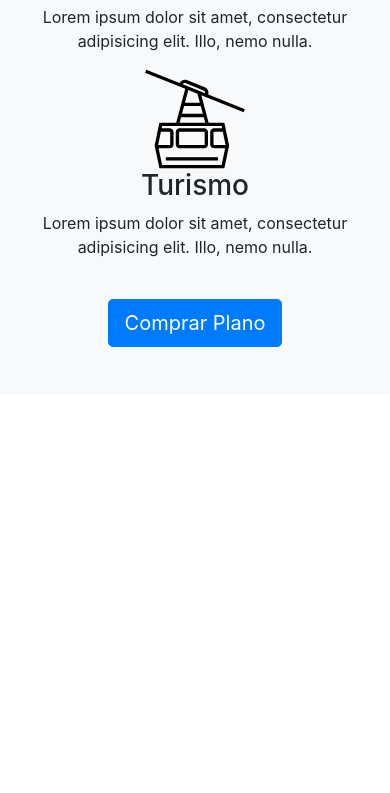
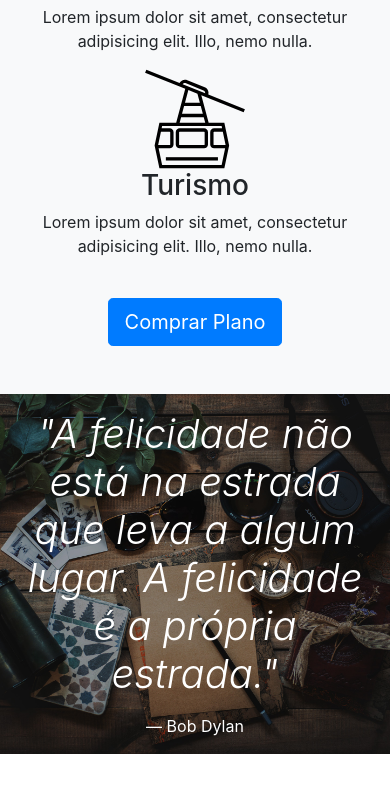
Before and after one commit to luizgustavoabreu/caravan, a plain HTML site: page index.html in a window 390 px wide. Shown: the part 1967-2760 px from the top of the page. After the commit the page ends 2737 px from the top, so only its background shows below. Drawn offline with Linux system fonts and the light colour scheme.

Commit message:
Update
Inserida a seção com a citação do Bob Dylan.
Position da barra de navegação (nav bar menu) alterada de fixed para relative no responsivo (mobile).

```diff
--- a/css/style.css
+++ b/css/style.css
@@ -1,8 +1,24 @@
 body {
-  height: 3000px;
   padding-top: 75px;
 }
 
 .box-shadow {
   box-shadow: 0 2px 4px 0 rgba(0, 0, 0, 0.05), 0 4px 8px 0 rgba(0, 0, 0, 0.05);
 }
+
+#home-quote {
+  background: url(../img/bg-quote.jpg) center center;
+  background-size: cover;
+}
+
+@media (max-width: 767px) {
+  #home-quote .display-4 {
+    font-size: 2.5rem;
+  }
+  body {
+    padding-top: 0px;
+  }
+  .fixed-top {
+    position: relative;
+  }
+}
--- a/index.html
+++ b/index.html
@@ -163,6 +163,13 @@
     </div>
   </section>
 
+  <section id="home-quote" class="p-md-5">
+    <blockquote class="blockquote text-center text-white p-md-5 p-3">
+      <p class="display-4"><em>"A felicidade não está na estrada que leva a algum lugar. A felicidade é a própria estrada."</em></p>
+      <footer class="blockquote-footer text-white">Bob Dylan</footer>
+    </blockquote>
+  </section>
+
 
   <script type="text/javascript" src="js/jquery-3.2.1.slim.min.js"></script>
   <script type="text/javascript" src="js/popper.min.js"></script>
```
